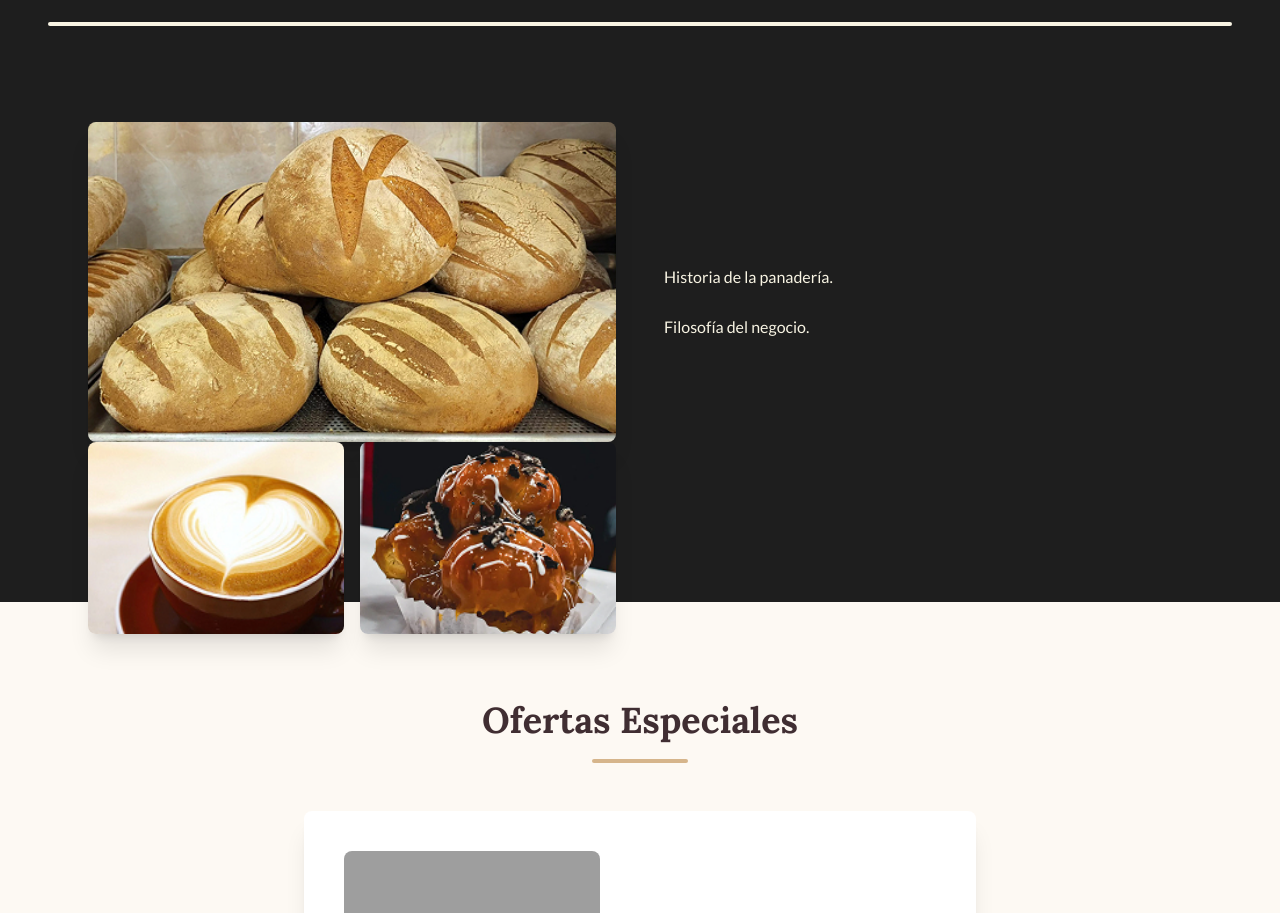
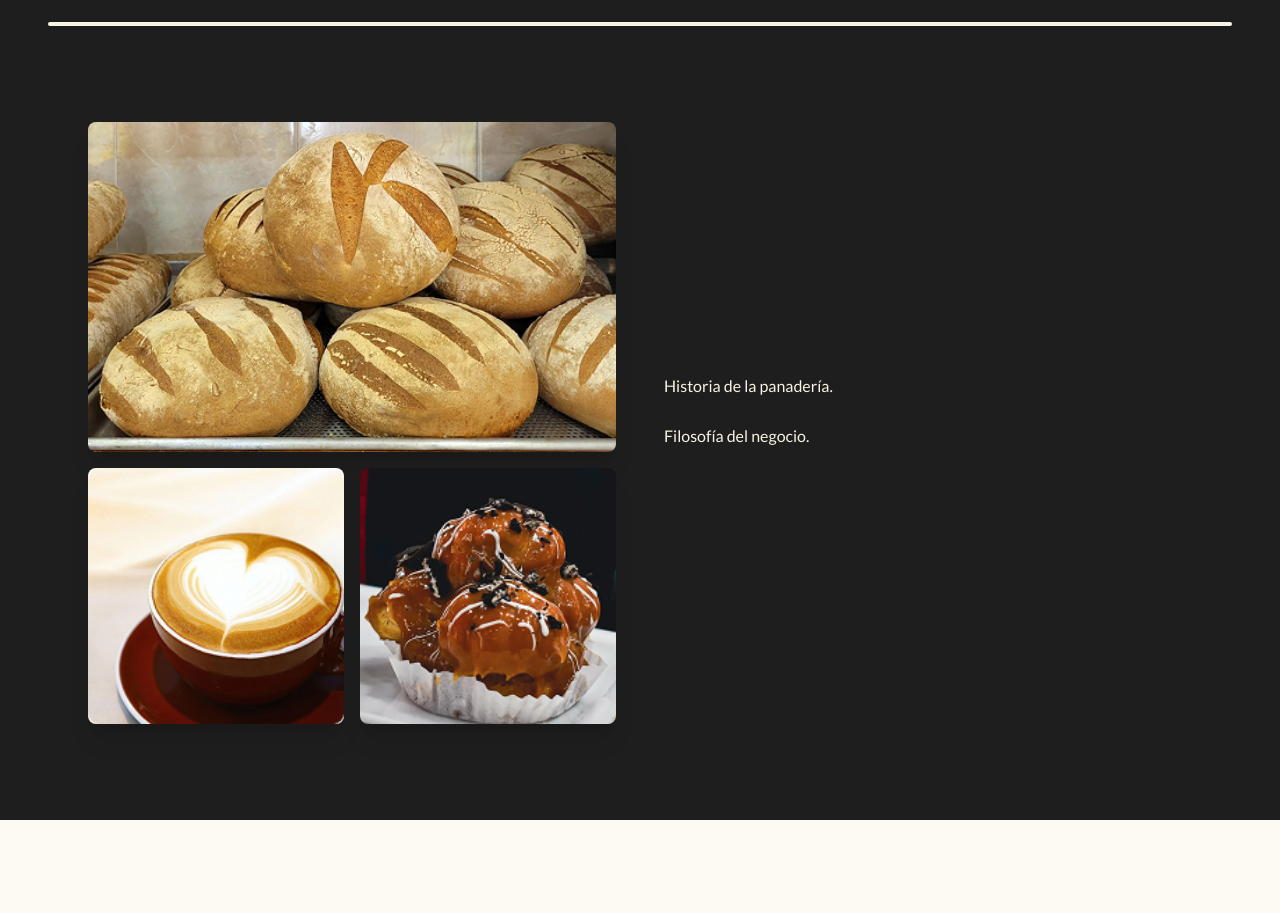
Before and after one commit to NexoPixel-X-Enterprise/panaderia, a Next.js app: page / in a window 1280 px wide. Shown: the part 728-1641 px from the top of the page. Built offline with nearby package versions, Linux system fonts and the light colour scheme; grey boxes are pictures that could not be loaded.

Commit message:
Arregelo de las imagenes

```diff
--- a/src/components/home/nosotros.tsx
+++ b/src/components/home/nosotros.tsx
@@ -40,9 +40,9 @@ export default function Nosotros() {
             whileInView={{ opacity: 1, x: 0 }}
             viewport={{ once: false }}
             transition={{ duration: 0.8, ease: "easeOut" }}
-            className="relative w-full h-80 md:h-96"
+            className="flex flex-col gap-4 w-full"
           >
-            <div className="relative w-full h-64 md:h-80 rounded-lg overflow-hidden shadow-xl">
+            <div className="relative w-full aspect-[4/3] md:aspect-[16/10] rounded-lg overflow-hidden shadow-xl">
               <Image
                 src="/Nosotros 1.jpg"
                 alt=""
@@ -54,7 +54,7 @@ export default function Nosotros() {
 
             {/*Imagenes inferiores*/}
             <div className="grid grid-cols-2 gap-4">
-              <div className="relative w-full h-32 md:h-48 rounded-lg overflow-hidden shadow-xl">
+              <div className="relative w-full aspect-square rounded-lg overflow-hidden shadow-xl">
                 <Image
                   src="/Nosotros 2.jpg"
                   alt=""
@@ -63,7 +63,8 @@ export default function Nosotros() {
                   className="object-cover"
                 />
               </div>
-              <div className="relative w-full h-32 md:h-48 rounded-lg overflow-hidden shadow-xl">
+
+              <div className="relative w-full aspect-square rounded-lg overflow-hidden shadow-xl">
                 <Image
                   src="/Nosotros 3.jpg"
                   alt=""
```
